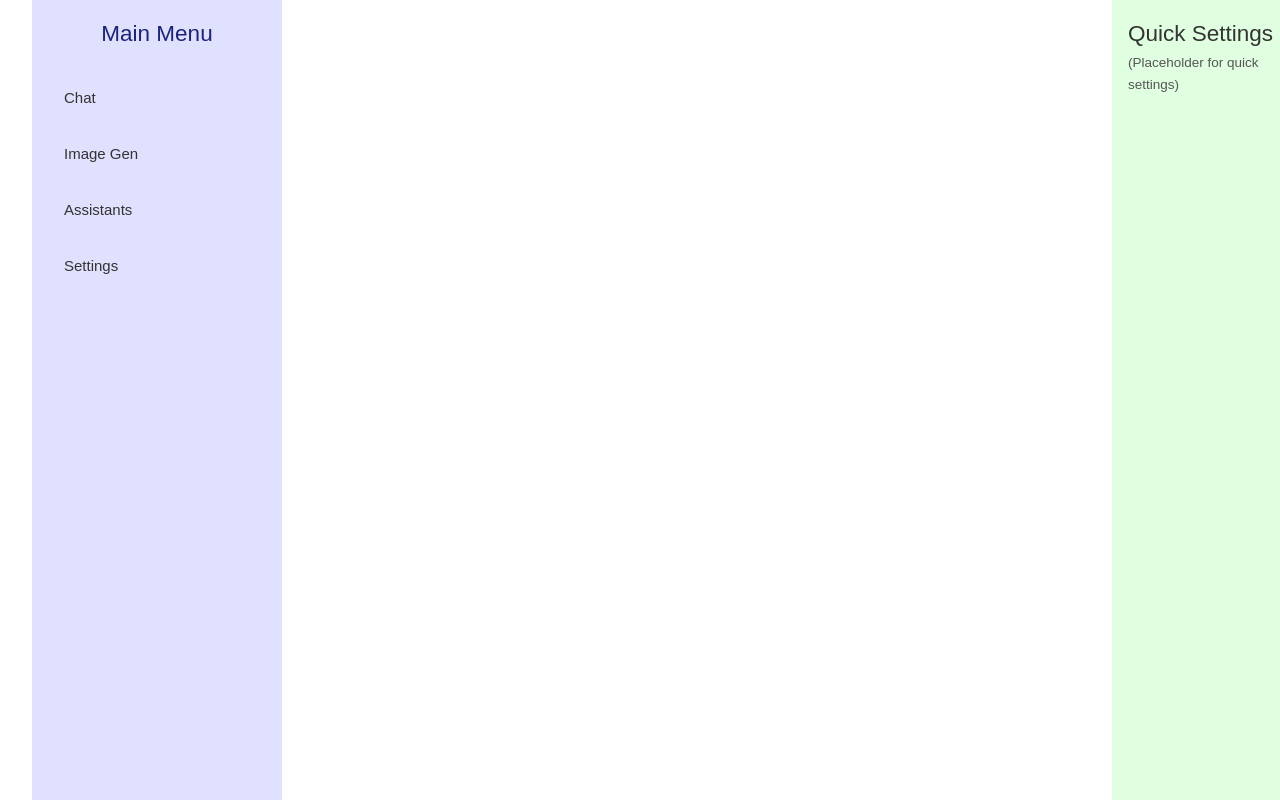
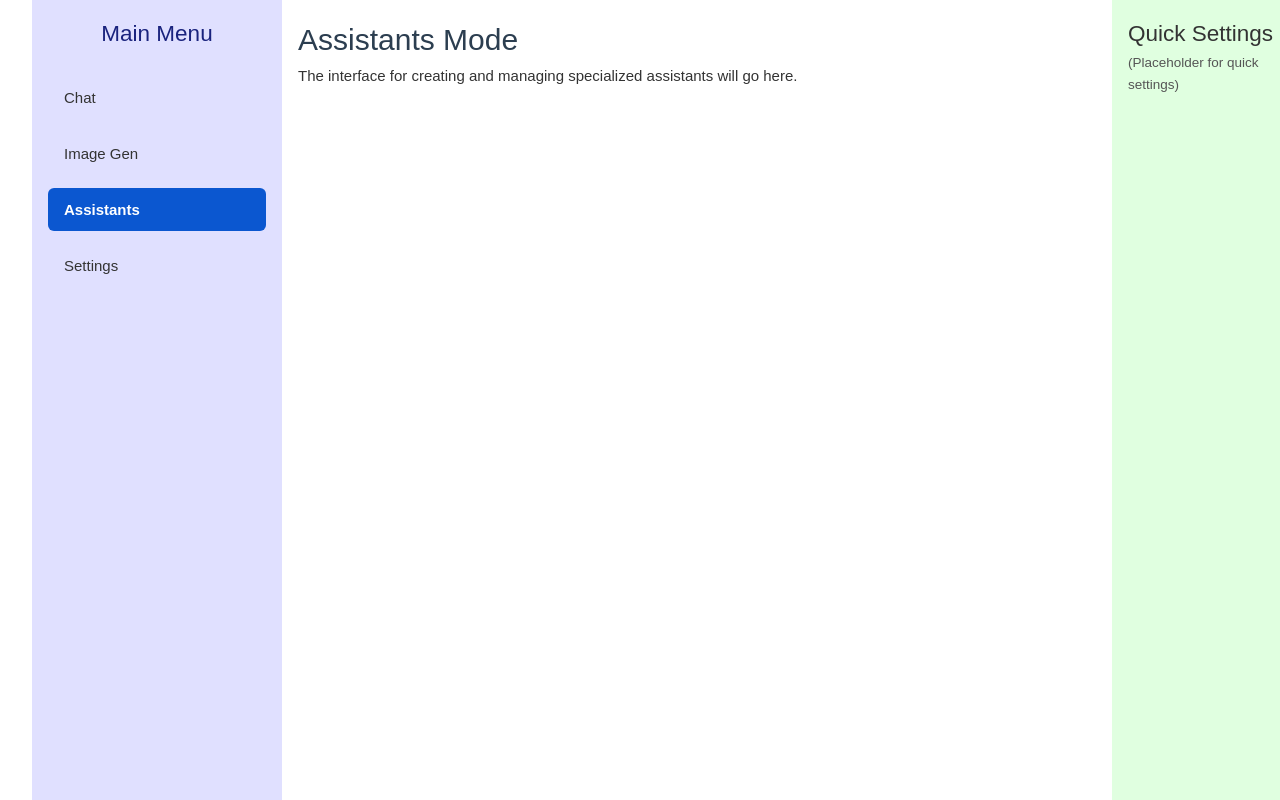
Before and after one commit to NB4U94/ai-assistant-pwa, a Vue app: page /assistants in a window 1280 px wide. Built offline with nearby package versions, Linux system fonts and the light colour scheme.

Commit message:
Update: Major UI additions including most core elements

```diff
--- a/src/router/index.js
+++ b/src/router/index.js
@@ -1,6 +1,9 @@
 import { createRouter, createWebHistory } from 'vue-router'
-// Import the ChatView component we created
+// Import all the view components
 import ChatView from '../views/ChatView.vue'
+import ImageGenView from '../views/ImageGenView.vue' // Added
+import AssistantsView from '../views/AssistantsView.vue' // Added
+import SettingsView from '../views/SettingsView.vue' // Added
 
 const router = createRouter({
   // Use createWebHistory for standard URLs (without '#' hash)
@@ -8,15 +11,30 @@ const router = createRouter({
   // Define the application routes
   routes: [
     {
-      // When the user visits the root path ('/')
+      // Chat View (Home)
       path: '/',
-      // Give the route a unique name
-      name: 'chat', // Changed from 'home'
-      // Load the ChatView component
-      component: ChatView // Changed from HomeView
+      name: 'chat',
+      component: ChatView
     },
-    // We removed the default '/about' route for now.
-    // We can add routes for other views (Image Gen, Assistants, Settings) here later.
+    {
+      // Image Gen View
+      path: '/image-gen', // Matches link in LeftSidebar
+      name: 'image-gen',
+      component: ImageGenView // Use the imported component
+    },
+    {
+      // Assistants View
+      path: '/assistants', // Matches link in LeftSidebar
+      name: 'assistants',
+      component: AssistantsView // Use the imported component
+    },
+    {
+      // Settings View
+      path: '/settings', // Matches link in LeftSidebar
+      name: 'settings',
+      component: SettingsView // Use the imported component
+    }
+    // We can add more routes later if needed
   ]
 })
 
--- /dev/null
+++ b/src/views/AssistantsView.vue
@@ -0,0 +1,29 @@
+<template>
+    <div class="assistants-view">
+      <h1>Assistants Mode</h1>
+      <p>The interface for creating and managing specialized assistants will go here.</p>
+      </div>
+  </template>
+
+  <script setup>
+  // View-specific JavaScript logic will go here later
+  </script>
+
+  <style scoped>
+  /* Styles specific to the assistants view */
+  .assistants-view {
+    padding: 1rem;
+    height: 100%;
+  }
+
+  h1 {
+    margin-top: 0;
+    color: #2c3e50;
+    font-family: sans-serif;
+  }
+
+  p {
+    color: #333;
+    font-family: sans-serif;
+  }
+  </style>
--- /dev/null
+++ b/src/views/ImageGenView.vue
@@ -0,0 +1,29 @@
+<template>
+    <div class="image-gen-view">
+      <h1>Image Generation Mode</h1>
+      <p>The interface for generating images will go here.</p>
+      </div>
+  </template>
+
+  <script setup>
+  // View-specific JavaScript logic will go here later
+  </script>
+
+  <style scoped>
+  /* Styles specific to the image generation view */
+  .image-gen-view {
+    padding: 1rem;
+    height: 100%;
+  }
+
+  h1 {
+    margin-top: 0;
+    color: #2c3e50;
+    font-family: sans-serif;
+  }
+
+  p {
+    color: #333;
+    font-family: sans-serif;
+  }
+  </style>
--- /dev/null
+++ b/src/views/SettingsView.vue
@@ -0,0 +1,29 @@
+<template>
+    <div class="settings-view">
+      <h1>Settings</h1>
+      <p>Application settings (organized by tabs, etc.) will go here.</p>
+      </div>
+  </template>
+
+  <script setup>
+  // View-specific JavaScript logic will go here later
+  </script>
+
+  <style scoped>
+  /* Styles specific to the settings view */
+  .settings-view {
+    padding: 1rem;
+    height: 100%;
+  }
+
+  h1 {
+    margin-top: 0;
+    color: #2c3e50;
+    font-family: sans-serif;
+  }
+
+  p {
+    color: #333;
+    font-family: sans-serif;
+  }
+  </style>
```
